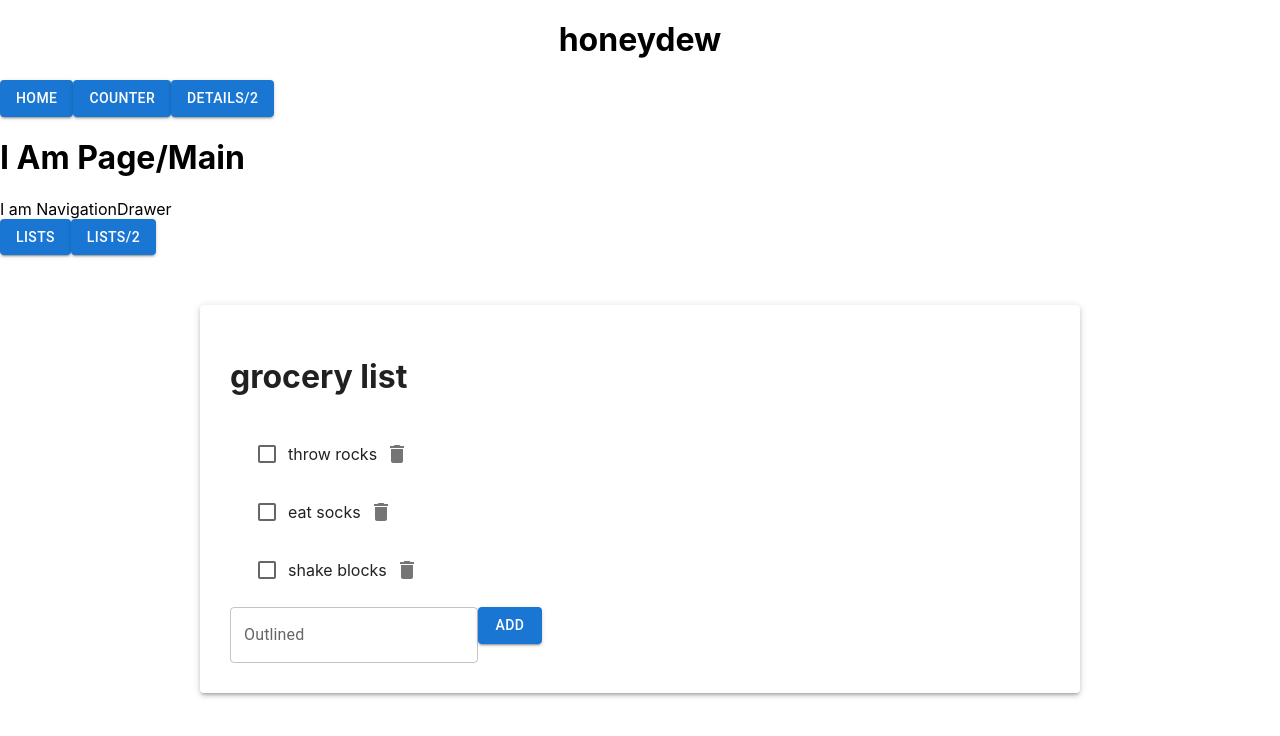
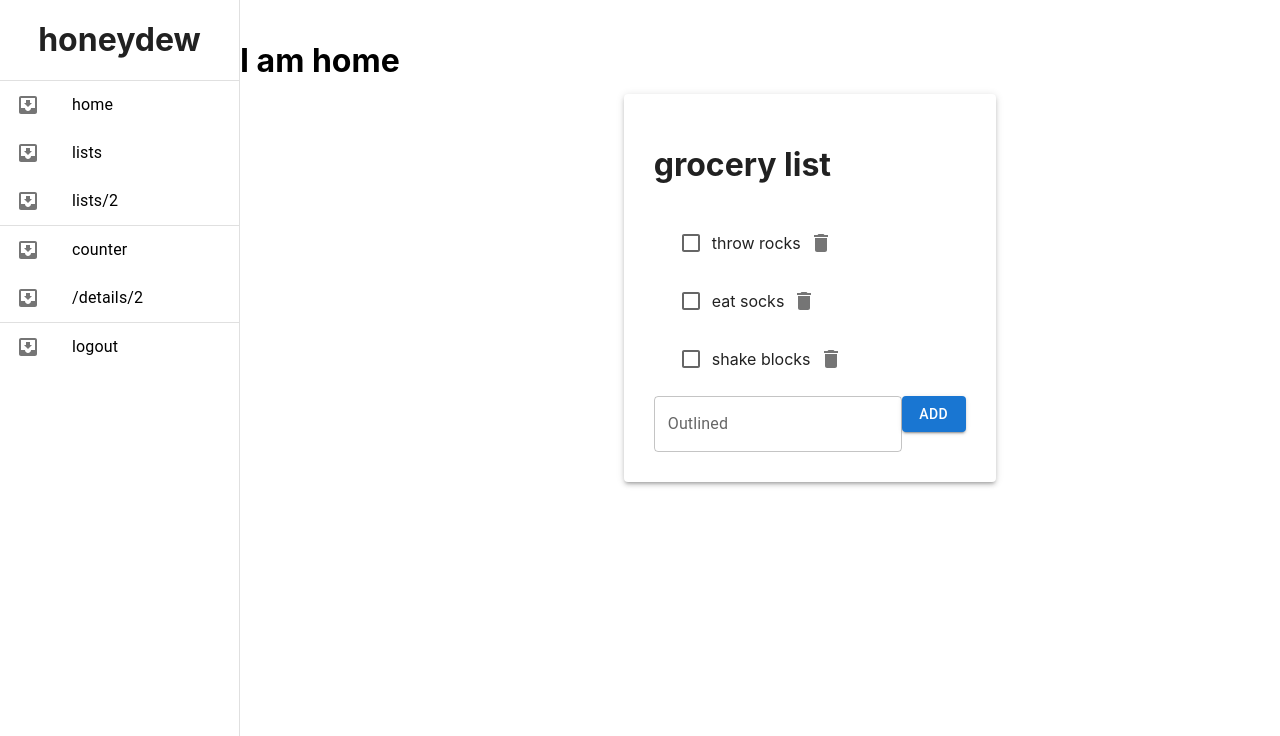
Before and after one commit to N8ers/honeydew, a React (Create React App) app: page /lists/1 in a window 1280 px wide. Shown: the top 736 px of the page. Built offline with nearby package versions, Linux system fonts and the light colour scheme.

Commit message:
flesh out drawer, and put navigation in it

```diff
--- a/src/App.js
+++ b/src/App.js
@@ -1,5 +1,4 @@
-import { BrowserRouter, Routes, Route, Link } from "react-router-dom";
-import { Button } from "@mui/material";
+import { BrowserRouter, Routes, Route } from "react-router-dom";
 
 import styles from "./App.module.css";
 
@@ -12,18 +11,7 @@ import Details from "./Details";
 function App() {
   return (
     <BrowserRouter>
-      <h1 className={styles.title}>honeydew</h1>
-      <div>
-        <Link to={"/"}>
-          <Button variant="contained">home</Button>
-        </Link>
-        <Link to={"/counter"}>
-          <Button variant="contained">Counter</Button>
-        </Link>
-        <Link to={"/details/2"}>
-          <Button variant="contained">Details/2</Button>
-        </Link>
-      </div>
+      <div className={styles.links}></div>
       <Routes>
         <Route path="/" element={<Main />}>
           <Route path="/lists" element={<div>list of lists</div>} />
@@ -31,9 +19,9 @@ function App() {
             path="/lists/:id"
             element={<TodoContainer title="grocery list" />}
           />
+          <Route path="/counter" element={<Counter />} />
+          <Route path="/details/:id" element={<Details />} />
         </Route>
-        <Route path="/counter" element={<Counter />} />
-        <Route path="/details/:id" element={<Details />} />
       </Routes>
     </BrowserRouter>
   );
--- a/src/App.module.css
+++ b/src/App.module.css
@@ -1,4 +1,4 @@
-.title {
+.links {
   margin-top: 20px;
-  text-align: center;
+  margin-left: 265px;
 }
--- /dev/null
+++ b/src/components/DrawerItem.js
@@ -0,0 +1,25 @@
+import { Link, Outlet } from "react-router-dom";
+import {
+  ListItem,
+  ListItemButton,
+  ListItemIcon,
+  ListItemText,
+} from "@mui/material";
+import InboxIcon from "@mui/icons-material/MoveToInbox";
+
+function NavigationItem(props) {
+  return (
+    <Link to={props.to} style={{ textDecoration: "none", color: "black" }}>
+      <ListItem key={props.to} disablePadding>
+        <ListItemButton>
+          <ListItemIcon>
+            <InboxIcon />
+          </ListItemIcon>
+          <ListItemText primary={props.title} />
+        </ListItemButton>
+      </ListItem>
+    </Link>
+  );
+}
+
+export default NavigationItem;
--- a/src/components/NavigationDrawer.js
+++ b/src/components/NavigationDrawer.js
@@ -1,5 +1,42 @@
-function NavigationDrawer() {
-  return <div>I am NavigationDrawer</div>;
+import * as React from "react";
+import { Drawer, Divider } from "@mui/material";
+
+import DrawerItem from "./DrawerItem";
+
+import styles from "./NavigationDrawer.module.css";
+
+const drawerWidth = 240;
+
+export default function PermanentDrawerLeft() {
+  return (
+    <Drawer
+      sx={{
+        width: drawerWidth,
+        "& .MuiDrawer-paper": {
+          width: drawerWidth,
+          boxSizing: "border-box",
+        },
+      }}
+      variant="permanent"
+      anchor="left"
+    >
+      <div>
+        <h1 className={styles.title}>honeydew</h1>
+      </div>
+      <Divider />
+
+      <DrawerItem to="/" title="home" />
+      <DrawerItem to="/lists" title="lists" />
+      <DrawerItem to="/lists/2" title="lists/2" />
+
+      <Divider />
+
+      <DrawerItem to="/counter" title="counter" />
+      <DrawerItem to="/details/2" title="/details/2" />
+
+      <Divider />
+
+      <DrawerItem to="/" title="logout" />
+    </Drawer>
+  );
 }
-
-export default NavigationDrawer;
--- /dev/null
+++ b/src/components/NavigationDrawer.module.css
@@ -0,0 +1,4 @@
+.title {
+  margin-top: 20px;
+  text-align: center;
+}
--- a/src/pages/Main.js
+++ b/src/pages/Main.js
@@ -1,24 +1,20 @@
-import { Link, Outlet } from "react-router-dom";
-import { Button } from "@mui/material";
+import { Outlet } from "react-router-dom";
+import { Box } from "@mui/material";
 
 import NavigationDrawer from "../components/NavigationDrawer";
 
 function Main() {
   return (
     <div>
-      <h1>I Am Page/Main</h1>
+      <Box sx={{ display: "flex" }}>
+        <NavigationDrawer />
 
-      <NavigationDrawer />
+        <h1>I am home</h1>
 
-      <Link to={"/lists"}>
-        <Button variant="contained">lists</Button>
-      </Link>
-
-      <Link to={"/lists/2"}>
-        <Button variant="contained">lists/2</Button>
-      </Link>
-
-      <Outlet />
+        <Box m={3}>
+          <Outlet />
+        </Box>
+      </Box>
     </div>
   );
 }
```
